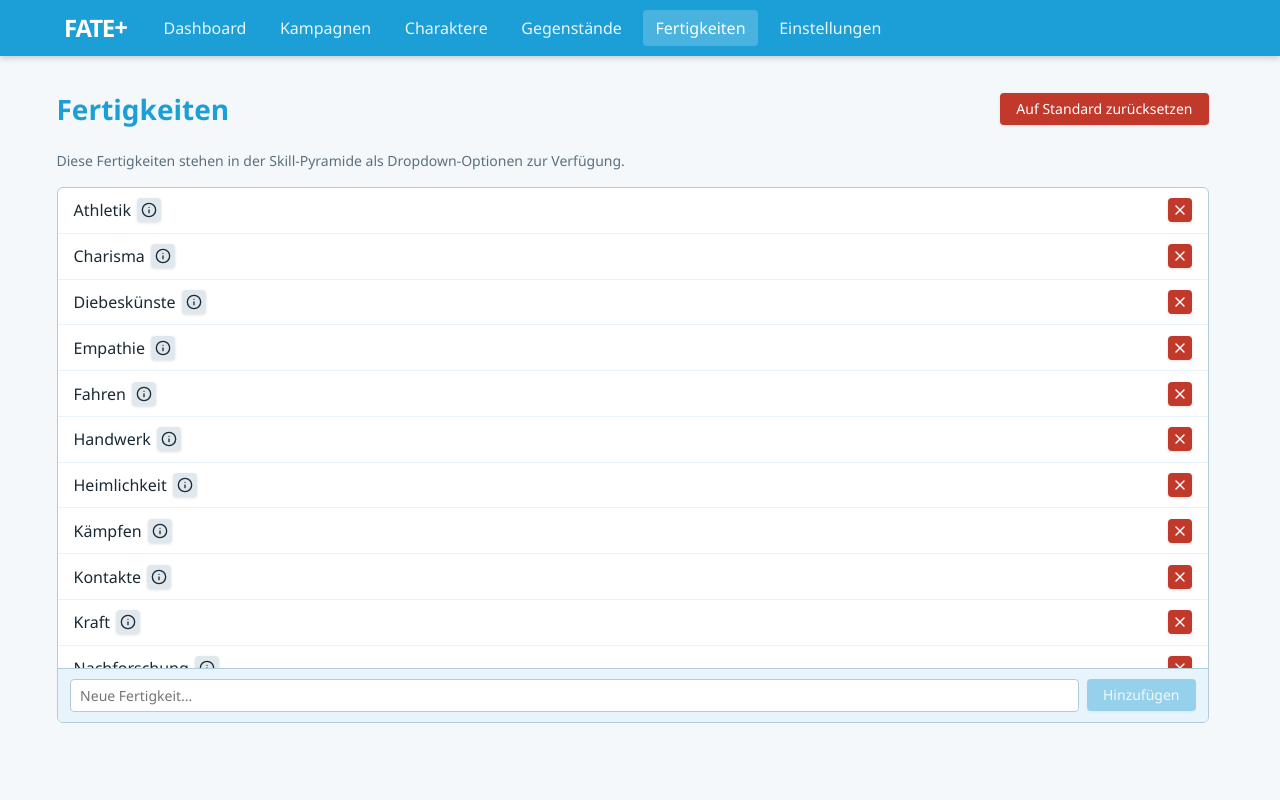
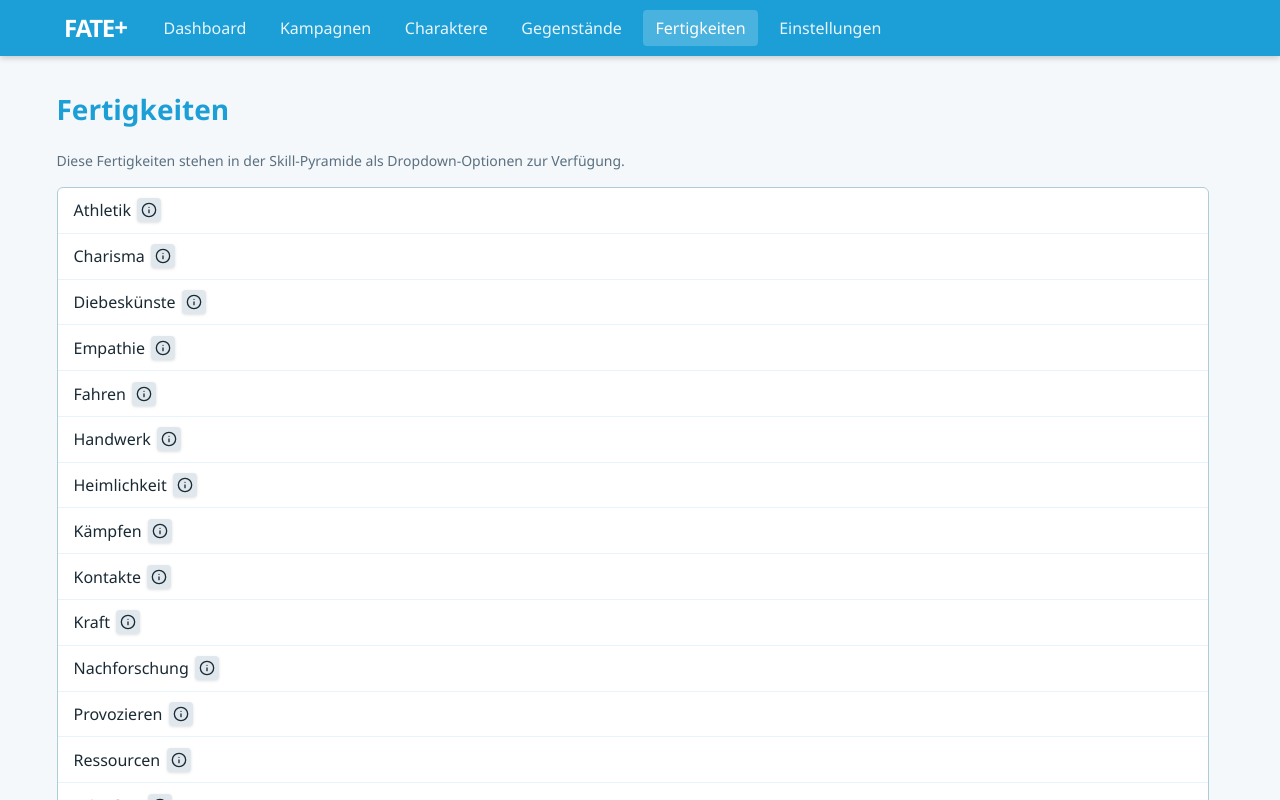
Before and after one commit to timengel/fate-copilot, a Vue app: page /skills in a window 1280 px wide. Built offline with nearby package versions, Linux system fonts and the light colour scheme.

Commit message:
feat: only gm can edit skills

```diff
--- a/src/views/SkillsView.vue
+++ b/src/views/SkillsView.vue
@@ -6,10 +6,12 @@ import FateButton from '../components/shared/FateButton.vue';
 import FateHeader from '../components/shared/FateHeader.vue';
 import ConfirmDialog from '../components/shared/ConfirmDialog.vue';
 import { useConfirmDialog } from '../composables/useConfirmDialog';
+import { useGMModeStore } from '../stores/gmMode';
 import type { SkillInfo } from '../types';
 
 const store = useSkillsStore();
 const toastStore = useToastStore();
+const gmModeStore = useGMModeStore();
 const newSkillName = ref('');
 const infoSkill = ref<string | null>(null);
 const { confirmDialog, showConfirmDialog } = useConfirmDialog();
@@ -315,7 +317,7 @@ const selectedInfo = computed<SkillInfo | null>(() =>
 <template>
   <div class="list-view">
     <FateHeader title="Fertigkeiten">
-      <FateButton variant="danger" @click="resetToDefaults">Auf Standard zurücksetzen</FateButton>
+      <FateButton v-if="gmModeStore.isGMMode" variant="danger" @click="resetToDefaults">Auf Standard zurücksetzen</FateButton>
     </FateHeader>
 
     <p class="skills-hint">
@@ -323,7 +325,7 @@ const selectedInfo = computed<SkillInfo | null>(() =>
     </p>
 
     <div class="skills-manage">
-      <div class="skills-list-box">
+      <div>
         <div v-for="skill in sortedSkills" :key="skill" class="skill-manage-row">
           <div class="skill-manage-label">
             <span class="skill-manage-name">{{ skill }}</span>
@@ -337,7 +339,13 @@ const selectedInfo = computed<SkillInfo | null>(() =>
             />
           </div>
           <div class="skill-manage-actions">
-            <FateButton icon="close" variant="danger" size="S" @click="store.removeSkill(skill)" />
+            <FateButton
+              v-if="gmModeStore.isGMMode"
+              icon="close"
+              variant="danger"
+              size="S"
+              @click="store.removeSkill(skill)"
+            />
           </div>
         </div>
         <div v-if="store.skills.length === 0" class="empty-state">
@@ -345,7 +353,7 @@ const selectedInfo = computed<SkillInfo | null>(() =>
         </div>
       </div>
 
-      <div class="skill-add-row">
+      <div v-if="gmModeStore.isGMMode" class="skill-add-row">
         <input
           class="skill-add-input"
           v-model="newSkillName"
@@ -401,12 +409,7 @@ const selectedInfo = computed<SkillInfo | null>(() =>
   border: 1px solid var(--fate-border);
   border-radius: 6px;
   overflow: hidden;
-  margin: 0 auto;
-}
-
-.skills-list-box {
-  max-height: 480px;
-  overflow-y: auto;
+  margin: 0 auto 6rem auto;
 }
 
 .skill-manage-row {
```
